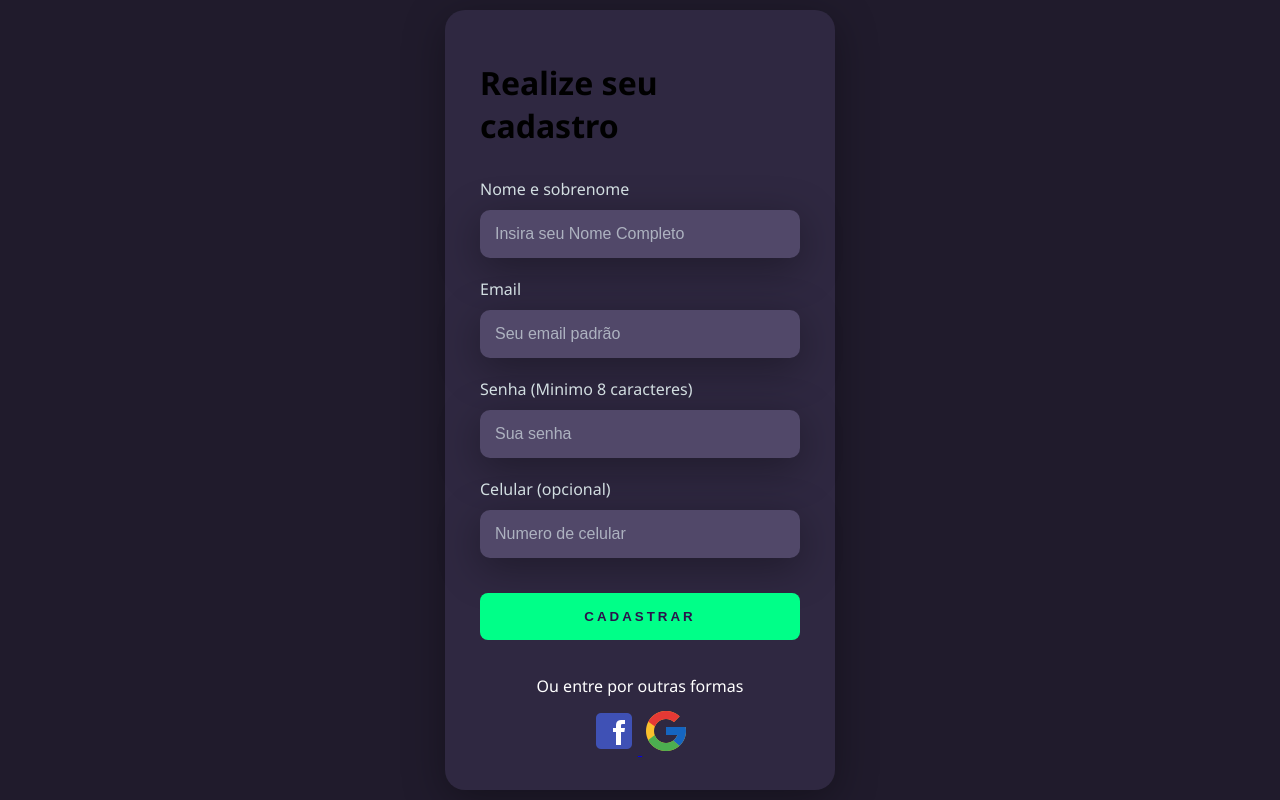
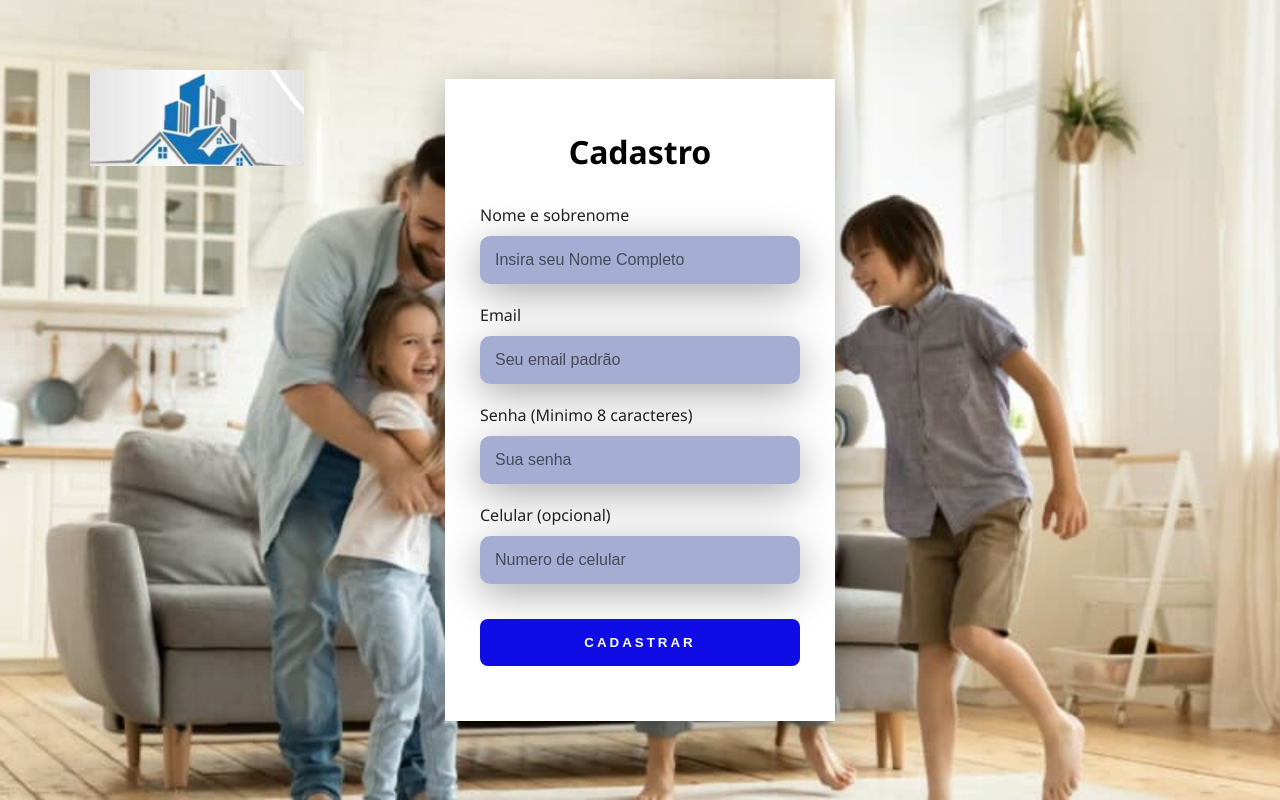
Before and after one commit to CrlsHnrq/TELA-DE-LOGIN, a plain HTML site: page cadastrar.html in a window 1280 px wide. Drawn offline with Linux system fonts and the light colour scheme.

Commit message:
aparencia site cadastrar

```diff
--- a/cadastrar.html
+++ b/cadastrar.html
@@ -10,11 +10,10 @@
 
 <body>
     <div class="main-page">
-
+        <img src="image/logo.png" alt="Logo-site">
         <!--Card main-->
         <div class="forms-container">
-            <h1>Realize seu cadastro</h1>
-
+            <h1>Cadastro</h1>
             <!--INPUTZ-->
             <div class="textfield">
                 <label for="texto-nome-sobrenome" class="customizar-input-label">Nome e sobrenome</label>
@@ -39,20 +38,6 @@
                 <span class="btn-text">Cadastrar</span>
             </button>
 
-            <!--OUTRAS FORMAS DE LOGIN-->
-            <div class="frase-container">
-                <span>Ou entre por outras formas </span>
-            </div>
-
-            <!--cadastro social media-->
-            <div class="social-media">
-                    <a href="#">
-                        <img src="image/Facebook.png" alt="Facebook Logo">
-                    </a>
-                    <a href="#">
-                        <img src="image/google.png" alt="Google Logo">
-                    </a>
-            </div>
         </div>
     </div>
 </body>
--- a/stylec.css
+++ b/stylec.css
@@ -11,10 +11,21 @@ body {
 .main-page {
     width: 100vw;
     height: 100vh;
-    background-color: #201b2c;
+    background-color: rgba(rgb(255, 255, 255), 0, 0, 0);
+    background-image: url(image/familia.jpeg);
+    background-repeat: no-repeat;
+    background-position: center;
+    background-size: cover;
     display: flex;
     justify-content: center;
     align-items: center;
+}
+
+.main-page>img {
+    position: absolute;
+    left: 90px;
+    top: 70px;
+
 }
 
 .forms-container {
@@ -24,10 +35,11 @@ body {
     justify-content: center;
     flex-direction: column;
     padding: 30px 35px;
-    border-radius: 20px;
-    background: #2f2841;
+    border-radius: 1px;
+    background: #ffffff;
     box-shadow: 0px 10px 40px #00000056;
 }
+
 
 .container-forms>h1 {
     color: #77ffc0;
@@ -47,7 +59,7 @@ body {
     border: none;
     border-radius: 10px;
     padding: 15px;
-    background: #514869;
+    background: #a5add3;
     color: #f0ffffde;
     font-size: 12pt;
     box-shadow: 0px 10px 40px #00000056;
@@ -56,12 +68,12 @@ body {
 }
 
 .textfield>label {
-    color: #f0ffffde;
+    color: #020202de;
     margin-bottom: 10px;
 }
 
 .textfield>input::placeholder {
-    color: #f0ffff94;
+    color: #02020294;
 }
 
 .btn-primario {
@@ -74,13 +86,8 @@ body {
     text-transform: uppercase;
     font-weight: 800;
     letter-spacing: 3px;
-    color: #2b134b;
-    background: #00ff88;
+    color: #ffffff;
+    background: #100ce6;
     cursor: pointer;
-    box-shadow: 0px 10px 0px -12px #00ff8052;
+    box-shadow: 0px 10px 0px -12px #27e00f52;
 }
-
-.frase-container{
-    padding: 10px;
-    color: #ffffff;
-}
```
Also changed, not shown: image/familia.jpeg (added), image/logo.png (added).
